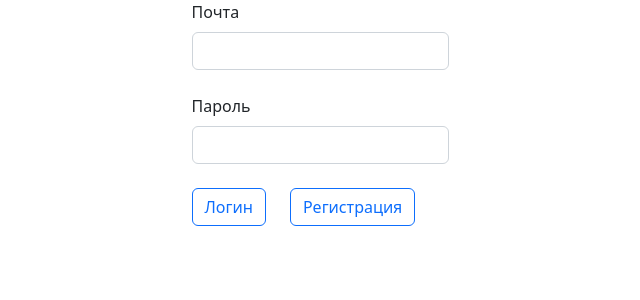
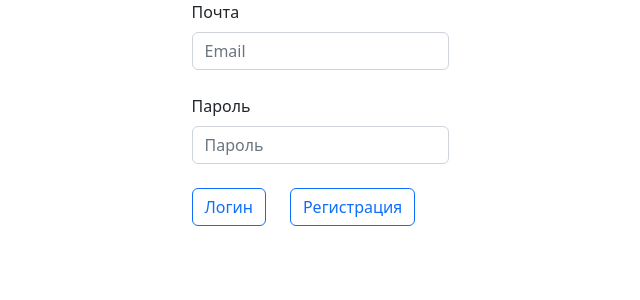
Before and after one commit to PUD1K/reactAuth, a React (Create React App) app: page / in a window 1280 px wide. Shown: the top 300 px of the page, without its empty margins (320-960 px from the left). Built offline with nearby package versions, Linux system fonts and the light colour scheme.

Commit message:
fix class auth component to function

```diff
--- a/src/App.js
+++ b/src/App.jsx
@@ -1,11 +1,10 @@
-import {Auth} from './Auth.js'
+import {Auth} from './componetnts/Auth.jsx'
 
 function App() {
   return (
     <div className="App">
       <header className="App-header">
       </header>
-
       <Auth/>
     </div>
   );
--- a/src/Auth.js
+++ /dev/null
@@ -1,67 +0,0 @@
-import axios from 'axios'
-import React from 'react'
-import 'bootstrap/dist/css/bootstrap.min.css';
-
-export class Auth extends React.Component {
-
-    constructor(props){
-        super(props);
-        this.state = {
-            email: '',
-            password: ''
-        };
-
-        this.handleChangeEmail = this.handleChangeEmail.bind(this);
-        this.handleChangePassword = this.handleChangePassword.bind(this);
-        // this.handleSubmitForm = this.handleSubmitForm.bind(this);
-    }
-
-    handleChangeEmail(event) {
-        const {value} = event.target
-        this.setState({email: value});
-      }
-
-      handleChangePassword(event) {
-        const {value} = event.target
-        this.setState({password: value});
-      }
-
-    loginOrReg = (param) => {
-        const apiUrl = `http://localhost:7000/auth/${param}`
-        axios.post(apiUrl, {
-            email: this.state.email,
-            password: this.state.password
-        })
-        .then((response) => {
-            if(param === 'login')
-                alert(`Вы успешно авторизовались! Ваш токен: \n${response.data.token}`)
-            else
-                alert(`Вы успешно зарегистрировались!\nEmail: ${response.data.email}\nПароль: ${response.data.password}\nТокен:\n${response.data.token}`)
-            console.log(response.data.token)
-        })
-        .catch((err) => {
-            const errorMessage = JSON.parse(err.request.response).message
-            alert(errorMessage)
-        })
-    }
-
-  render() {
-    return (
-    <div className="container d-flex justify-content-center align-items-center">
-        <form>
-            <div className="mb-4 ">
-                <label className="form-label">Почта</label>
-                <input value={this.state.email} onChange={this.handleChangeEmail} type="email" className="form-control" />
-            </div>
-
-            <div className="mb-4">
-                <label className="form-label" >Пароль</label>
-                <input value={this.state.password} onChange={this.handleChangePassword} type="password" className="form-control" />
-            </div>
-
-            <button type="button" onClick={() => this.loginOrReg('login')} className="btn btn-outline-primary mb-4 me-4">Логин</button>
-            <button type="button" onClick={() => this.loginOrReg('registration')} className="btn btn-outline-primary mb-4">Регистрация</button>
-        </form>
-    </div>
-  )}
-}
--- /dev/null
+++ b/src/componetnts/Auth.jsx
@@ -0,0 +1,79 @@
+import axios from 'axios'
+import React, {useState} from 'react'
+import 'bootstrap/dist/css/bootstrap.min.css';
+
+export const Auth = function() {
+
+    const [email, setEmail] = useState("")
+    const [password, setPassword] = useState("")
+
+    const registation = () => {
+        const apiUrl = `http://localhost:7000/auth/registration`
+        const user = {
+            email: email,
+            password: password
+        }
+
+        if(!user.email || !user.password){
+            alert(`Не введено имя пользователя или пароль`)
+        } else {
+            axios.post(apiUrl, user)
+            .then((response) => {
+                alert(`Вы успешно зарегистрировались!\nEmail: ${response.data.email}\nПароль: ${response.data.password}\nТокен:\n${response.data.token}`)
+            })
+            .catch((err) => {
+                const errorMessage = JSON.parse(err.request.response).message
+                alert(errorMessage)
+            })
+        }
+    }
+
+    const login = () => {
+        const apiUrl = `http://localhost:7000/auth/login`
+        const user = {
+            email: email,
+            password: password
+        }
+        if(!user.email || !user.password){
+            alert(`Не введено имя пользователя или пароль`)
+        } else{
+            axios.post(apiUrl, user)
+            .then((response) => {
+                alert(`Вы успешно авторизовались! Ваш токен: \n${response.data.token}`)
+            })
+            .catch((err) => {
+                const errorMessage = JSON.parse(err.request.response).message
+                alert(errorMessage)
+            })
+        }
+    }
+
+    return (
+    <div className="container d-flex justify-content-center align-items-center">
+        <form>
+            <div className="mb-4 ">
+                <label className="form-label">Почта</label>
+                <input
+                    value={email}
+                    onChange={event => setEmail(event.target.value)}
+                    type="email"
+                    placeholder='Email'
+                    className="form-control" />
+            </div>
+
+            <div className="mb-4">
+                <label className="form-label">Пароль</label>
+                <input
+                    value={password}
+                    onChange={event => setPassword(event.target.value)}
+                    type="password"
+                    placeholder='Пароль'
+                    className="form-control" />
+            </div>
+
+            <button type="button" onClick={login} className="btn btn-outline-primary mb-4 me-4">Логин</button>
+            <button type="button" onClick={registation} className="btn btn-outline-primary mb-4">Регистрация</button>
+        </form>
+    </div>
+  )
+}
```
